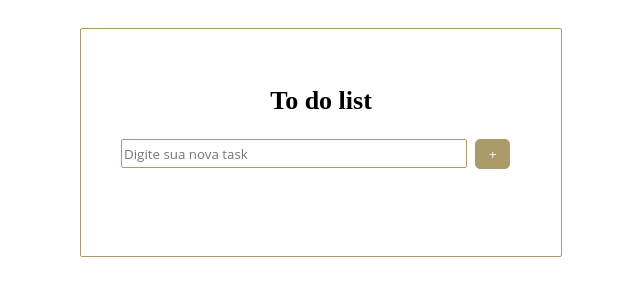
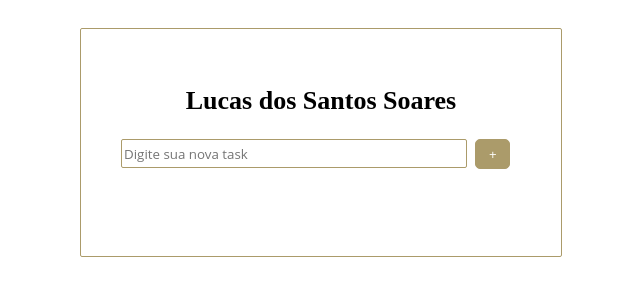
Before and after one commit to TixSoares/tolist, a plain HTML site: page index.html in a window 1280 px wide. Shown: the whole page, without its empty margins (319-959 px from the left). Drawn offline with Linux system fonts and the light colour scheme.

Commit message:
Update index.html

```diff
--- a/index.html
+++ b/index.html
@@ -6,13 +6,13 @@
     <meta name="viewport" content="width=device-width, initial-scale=1.0">
     <link rel="stylesheet" href="style.css">
     <link rel="stylesheet" href="https://cdnjs.cloudflare.com/ajax/libs/font-awesome/6.4.0/css/all.min.css" integrity="sha512-iecdLmaskl7CVkqkXNQ/ZH/XLlvWZOJyj7Yy7tcenmpD1ypASozpmT/E0iPtmFIB46ZmdtAc9eNBvH0H/ZpiBw==" crossorigin="anonymous" referrerpolicy="no-referrer" />
-    <title>Lucas dos Santos Soares</title>
+    <title>To do List</title>
 </head>
 
 
 <body>
     <div id="box" >
-    <h1>To do list</h1>
+    <h1>Lucas dos Santos Soares</h1>
     <div class="content">
         <div class="content--add--item">
             <input type="text" id="input-new-task" placeholder="Digite sua nova task">
```
